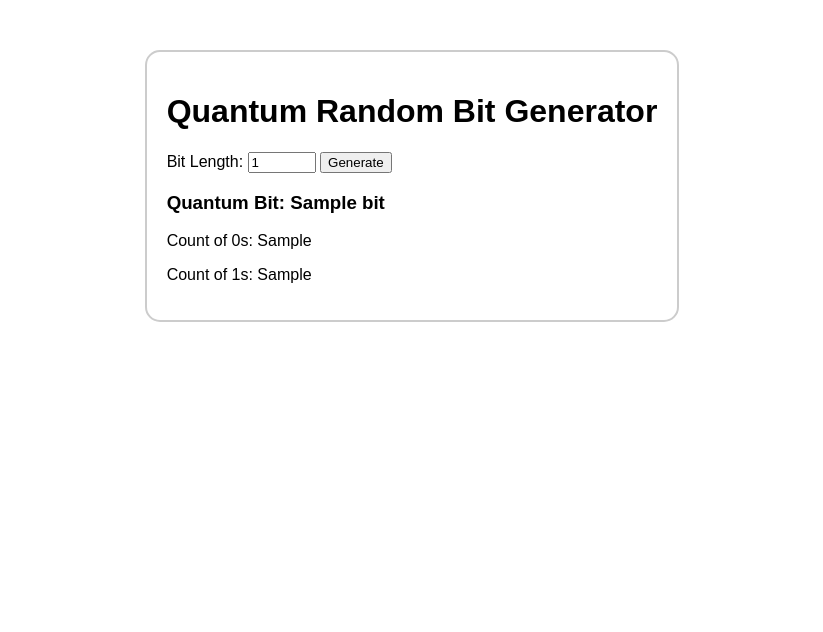
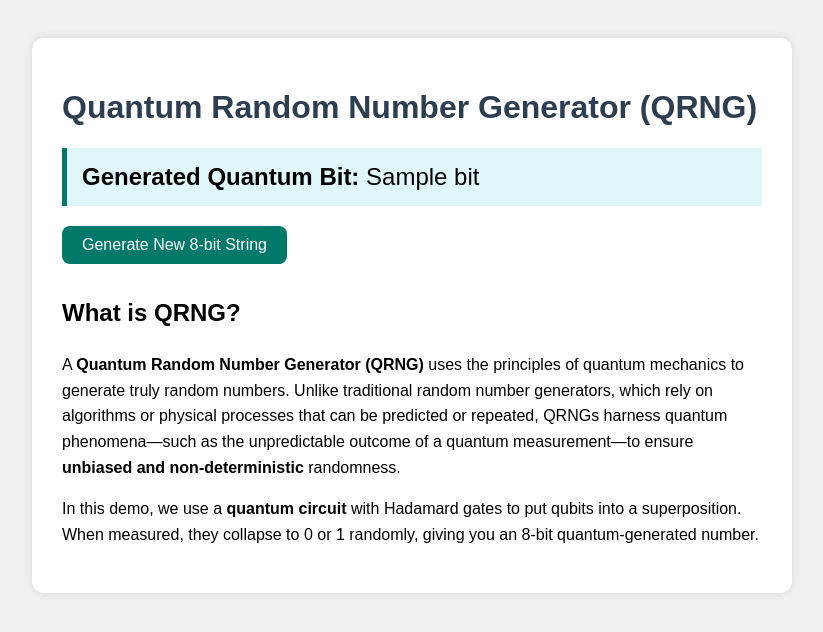
Before and after one commit to BharathB777/qrng-web-app, a Flask app: template templates/index.html in a window 1280 px wide. Shown: the top 632 px of the page, without its empty margins (228-1051 px from the left). Run offline with Flask 3, Linux system fonts and the light colour scheme; the template is opened without the code that fills it: most values are stand-ins (such as "Sample title", 1, 10 or a date in 2020); parts of the project's set-up code (start-up, migrations or seed data) failed here and were passed over.

```diff
--- a/app.py
+++ b/app.py
@@ -7,21 +7,9 @@ app = Flask(__name__)
 @app.route("/", methods=["GET", "POST"])
 def index():
     bit = None
-    bit_counts = None
-    bit_length = 8  # default value
-
     if request.method == "POST":
-        try:
-            bit_length = int(request.form.get("bit_length", 8))
-            bit = generate_quantum_bit(bit_length)
-            bit_counts = {
-                "0": bit.count("0"),
-                "1": bit.count("1")
-            }
-        except Exception as e:
-            bit = f"Error: {str(e)}"
-
-    return render_template("index.html", bit=bit, bit_counts=bit_counts, bit_length=bit_length)
+        bit = generate_quantum_bit(8)
+    return render_template("index.html", bit=bit)
 
 if __name__ == "__main__":
     port = int(os.environ.get("PORT", 10000))
--- a/templates/index.html
+++ b/templates/index.html
@@ -1,41 +1,73 @@
 <!DOCTYPE html>
 <html>
 <head>
-    <title>Quantum Random Bit Generator</title>
+    <title>Quantum Random Number Generator</title>
     <style>
         body {
             font-family: Arial, sans-serif;
-            text-align: center;
-            margin-top: 50px;
+            background: #f0f0f0;
+            padding: 30px;
         }
         .container {
-            display: inline-block;
-            text-align: left;
-            padding: 20px;
-            border: 2px solid #ccc;
-            border-radius: 15px;
+            max-width: 700px;
+            margin: auto;
+            background: white;
+            padding: 30px;
+            border-radius: 12px;
+            box-shadow: 0 0 10px rgba(0,0,0,0.1);
         }
-        input[type="number"] {
-            width: 60px;
+        h1 {
+            color: #2c3e50;
+        }
+        .bit-box {
+            font-size: 24px;
+            background: #e0f7fa;
+            padding: 15px;
+            margin: 20px 0;
+            border-left: 5px solid #00796b;
+        }
+        .explanation {
+            margin-top: 30px;
+            line-height: 1.6;
+        }
+        button {
+            padding: 10px 20px;
+            font-size: 16px;
+            background-color: #00796b;
+            color: white;
+            border: none;
+            border-radius: 8px;
+            cursor: pointer;
+        }
+        button:hover {
+            background-color: #004d40;
         }
     </style>
 </head>
 <body>
     <div class="container">
-        <h1>Quantum Random Bit Generator</h1>
+        <h1>Quantum Random Number Generator (QRNG)</h1>
+
+        <div class="bit-box">
+            <strong>Generated Quantum Bit:</strong> {{ bit }}
+        </div>
+
         <form method="POST">
-            <label for="bit_length">Bit Length:</label>
-            <input type="number" id="bit_length" name="bit_length" value="{{ bit_length }}" min="1" max="32" required>
-            <button type="submit">Generate</button>
+            <button type="submit">Generate New 8-bit String</button>
         </form>
 
-        {% if bit %}
-            <h3>Quantum Bit: {{ bit }}</h3>
-            {% if bit_counts %}
-                <p>Count of 0s: {{ bit_counts['0'] }}</p>
-                <p>Count of 1s: {{ bit_counts['1'] }}</p>
-            {% endif %}
-        {% endif %}
+        <div class="explanation">
+            <h2>What is QRNG?</h2>
+            <p>
+                A <strong>Quantum Random Number Generator (QRNG)</strong> uses the principles of quantum mechanics to generate truly random numbers.
+                Unlike traditional random number generators, which rely on algorithms or physical processes that can be predicted or repeated,
+                QRNGs harness quantum phenomena—such as the unpredictable outcome of a quantum measurement—to ensure <strong>unbiased and non-deterministic</strong> randomness.
+            </p>
+            <p>
+                In this demo, we use a <strong>quantum circuit</strong> with Hadamard gates to put qubits into a superposition.
+                When measured, they collapse to 0 or 1 randomly, giving you an 8-bit quantum-generated number.
+            </p>
+        </div>
     </div>
 </body>
 </html>
```
Also changed, not shown: qrng.py (+10 -8 lines).
